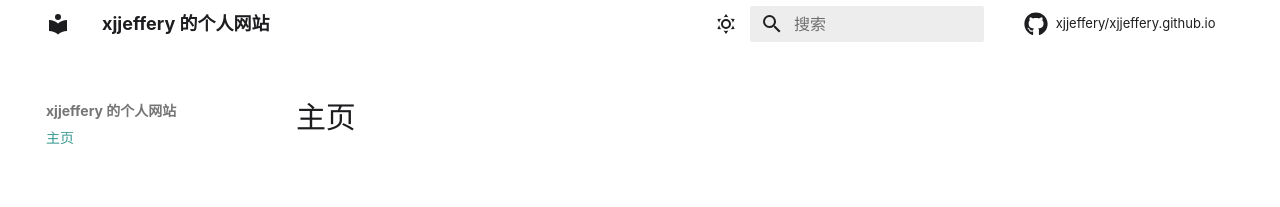
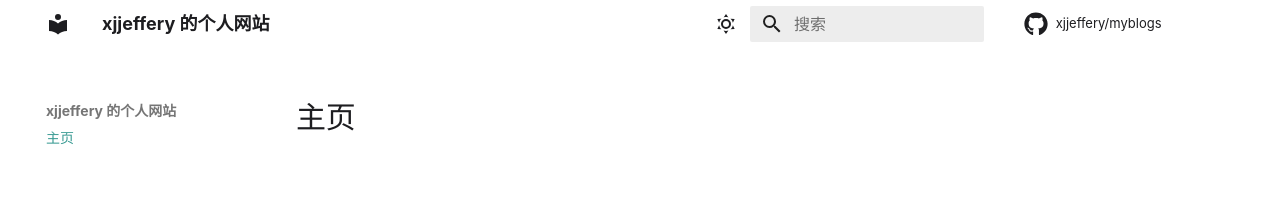
Before and after one commit to xjjeffery/myblogs, an MkDocs documentation site: the page built from docs/index.md, in a window 1280 px wide. Shown: the top 207 px of the page. Built offline with MkDocs 1.6.1 and Material for MkDocs 9.7.7, drawn with Linux system fonts in a browser that asks for light colours; comment, search, counter and statistics services are not loaded.

Commit message:
add 'requirements.txt' for mkdocs conda

```diff
--- a/mkdocs.yml
+++ b/mkdocs.yml
@@ -6,8 +6,8 @@ site_url: https://xjjeffery.github.io
 use_directory_urls: false
 
 # Repository
-repo_name: xjjeffery/xjjeffery.github.io
-repo_url: https://github.com/xjjeffery/xjjeffery.github.io
+repo_name: xjjeffery/myblogs
+repo_url: https://github.com/xjjeffery/myblogs
 
 # Copyright
 copyright: Copyright &copy; 2024 JunXu</br>The website content is licensed under <a href="https://creativecommons.org/licenses/by-nc-sa/4.0/">CC BY-NC-SA 4.0</a>
```
Also changed, not shown: requirements.txt (added, +7 -0 lines).
